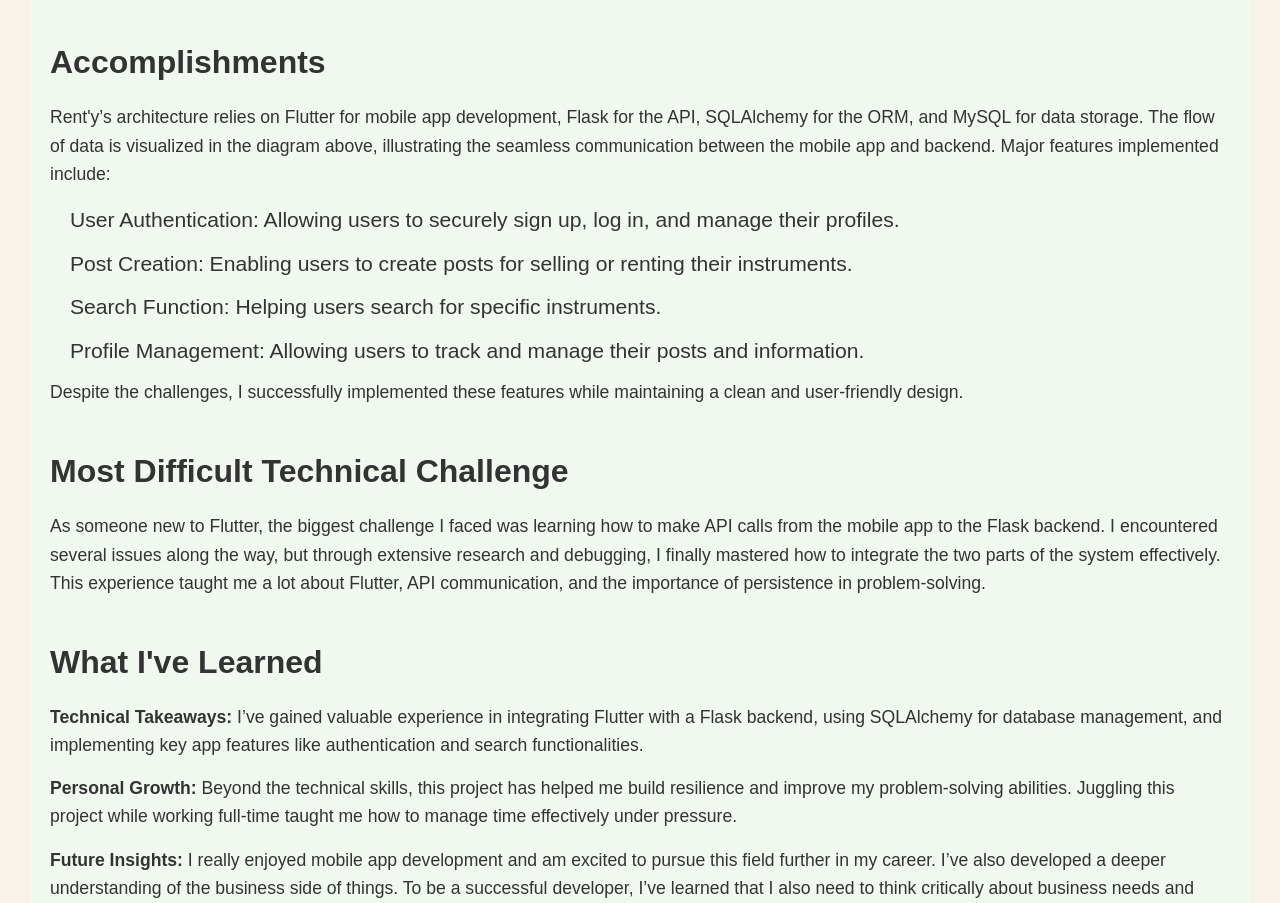
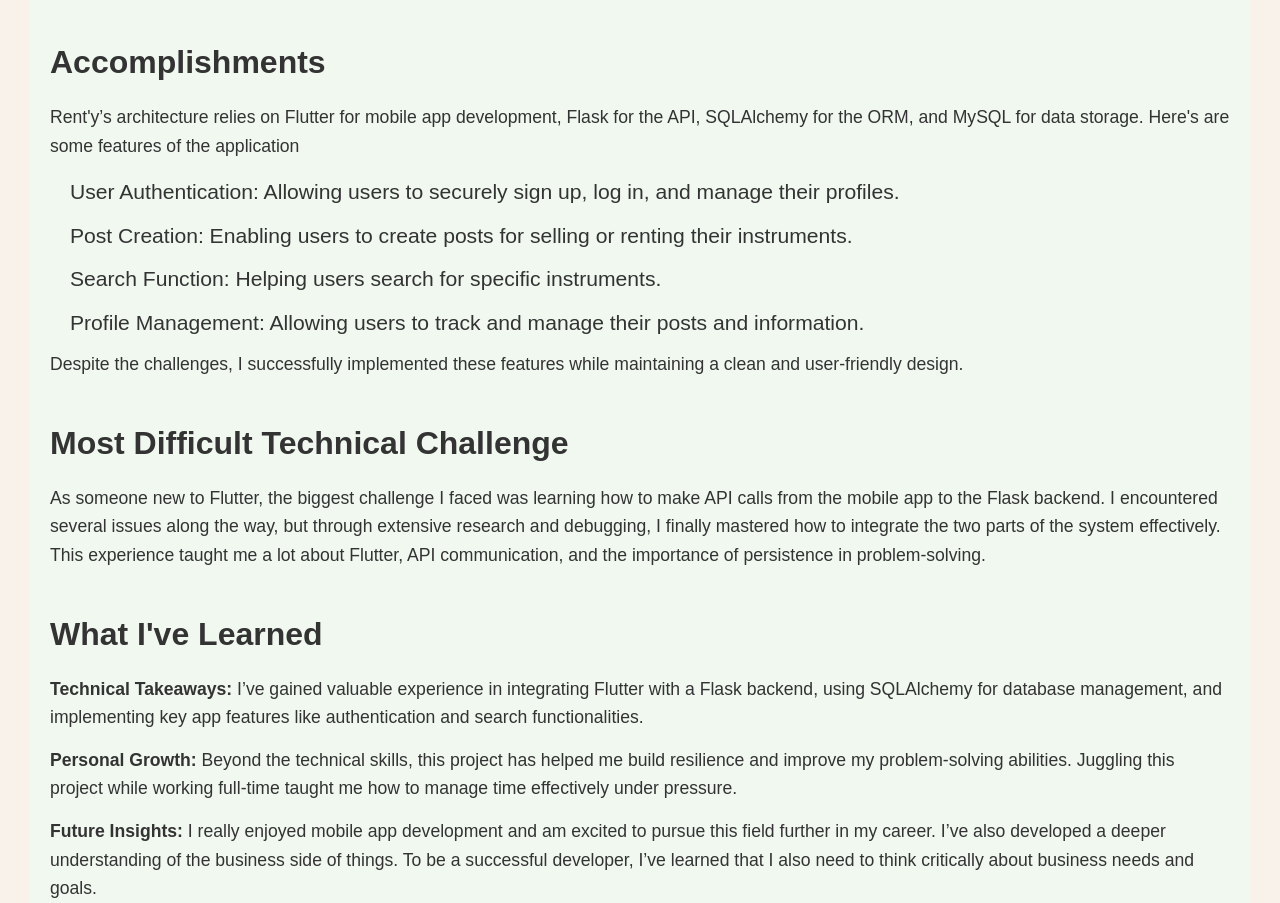
Before and after one commit to ghofranaaa/Rent-y-Landing-Page, a plain HTML site: page index.html in a window 1280 px wide. Shown: the part 2300-3203 px from the top of the page. Drawn offline with Linux system fonts and the light colour scheme.

Commit message:
landing page done

```diff
--- a/index.html
+++ b/index.html
@@ -74,7 +74,7 @@
 
     <article>
         <h3>Accomplishments</h3>
-        <p>Rent'y’s architecture relies on Flutter for mobile app development, Flask for the API, SQLAlchemy for the ORM, and MySQL for data storage. The flow of data is visualized in the diagram above, illustrating the seamless communication between the mobile app and backend. Major features implemented include:</p>
+        <p>Rent'y’s architecture relies on Flutter for mobile app development, Flask for the API, SQLAlchemy for the ORM, and MySQL for data storage. Here's are some features of the application</p>
         <ul>
             <li>User Authentication: Allowing users to securely sign up, log in, and manage their profiles.</li>
             <li>Post Creation: Enabling users to create posts for selling or renting their instruments.</li>
```
